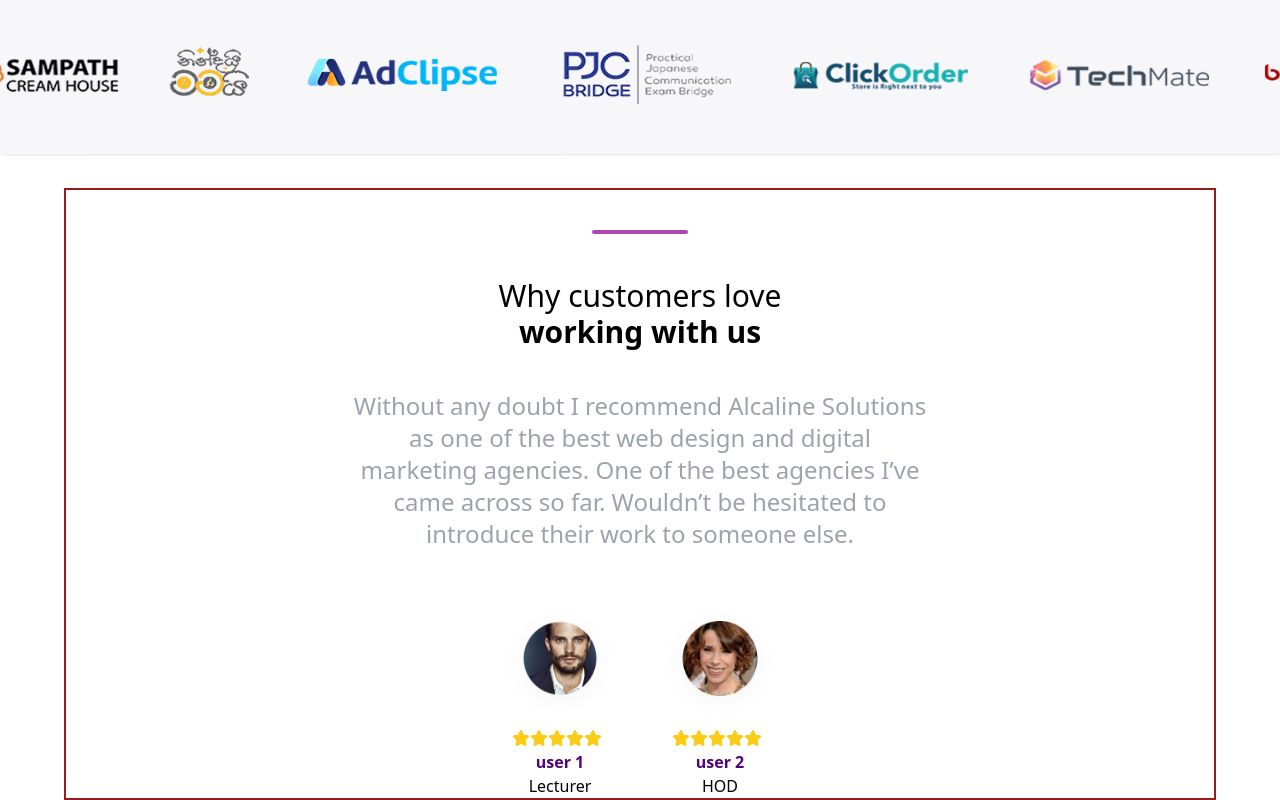
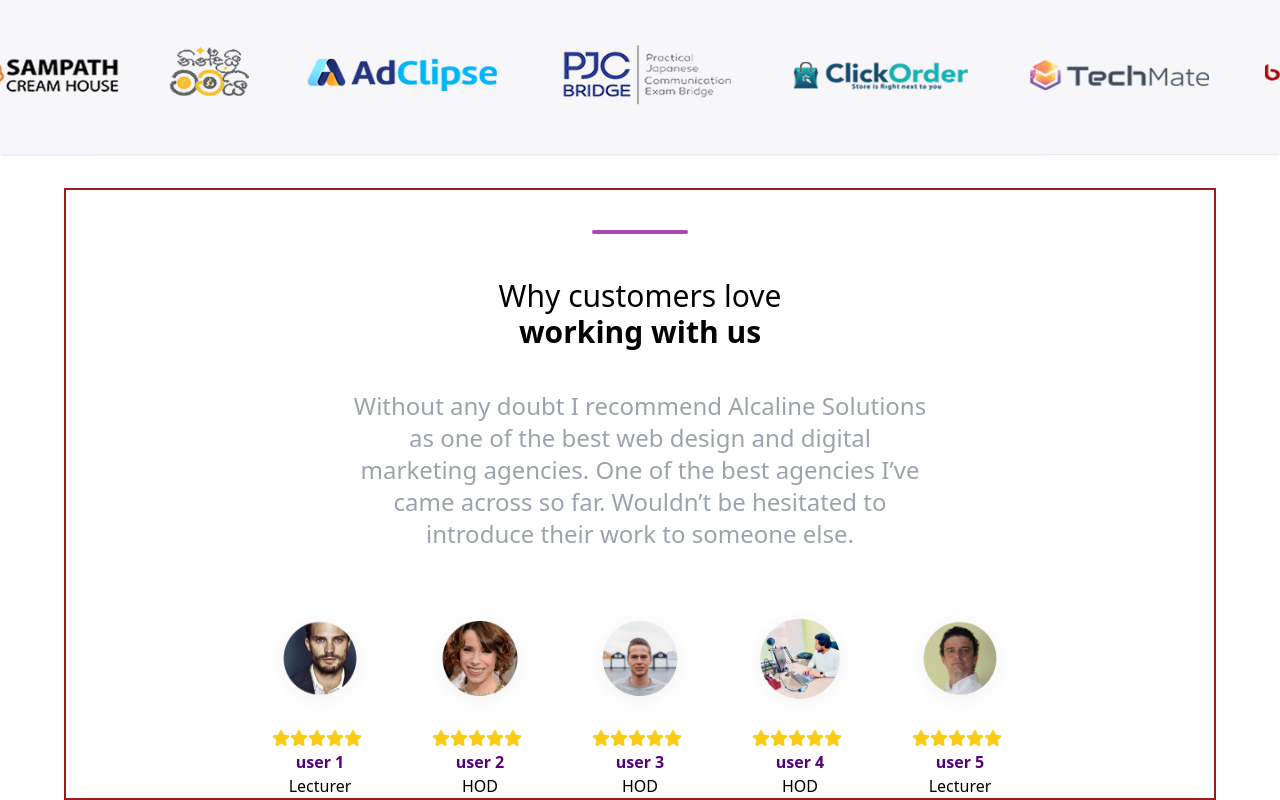
Before and after one commit to obuastella/the4coders, a React (Create React App) app in the folder front-end/: page / in a window 1280 px wide. Shown: the part 1939-2739 px from the top of the page. Built offline with nearby package versions, Linux system fonts and the light colour scheme.

Commit message:
Rendered list of ratings

```diff
--- a/front-end/src/pages/Home/index.jsx
+++ b/front-end/src/pages/Home/index.jsx
@@ -74,7 +74,7 @@ function Home() {
         alt="team-img"
       />
       {/* Why customers love us */}
-      <section className="border-2 border-red-800 w-[90%] m-auto">
+      <section className="border-2 border-red-800 w-[90%] m-auto mb-8">
         <div className="w-24 border-2 border-secondaryColor mx-auto mt-10 rounded mb-11"></div>
         <h2 className="text-xl md:text-3xl text-center">
           Why customers love <br />
--- a/front-end/src/pages/Home/ratings.json
+++ b/front-end/src/pages/Home/ratings.json
@@ -8,5 +8,20 @@
     "name": "user 2",
     "img": "./assets/images/customer2.png",
     "occupation": "HOD"
+  },
+  {
+    "name": "user 3",
+    "img": "./assets/images/customer3.png",
+    "occupation": "HOD"
+  },
+  {
+    "name": "user 4",
+    "img": "./assets/images/customer4.png",
+    "occupation": "HOD"
+  },
+  {
+    "name": "user 5",
+    "img": "./assets/images/customer5.png",
+    "occupation": "Lecturer"
   }
 ]
```
